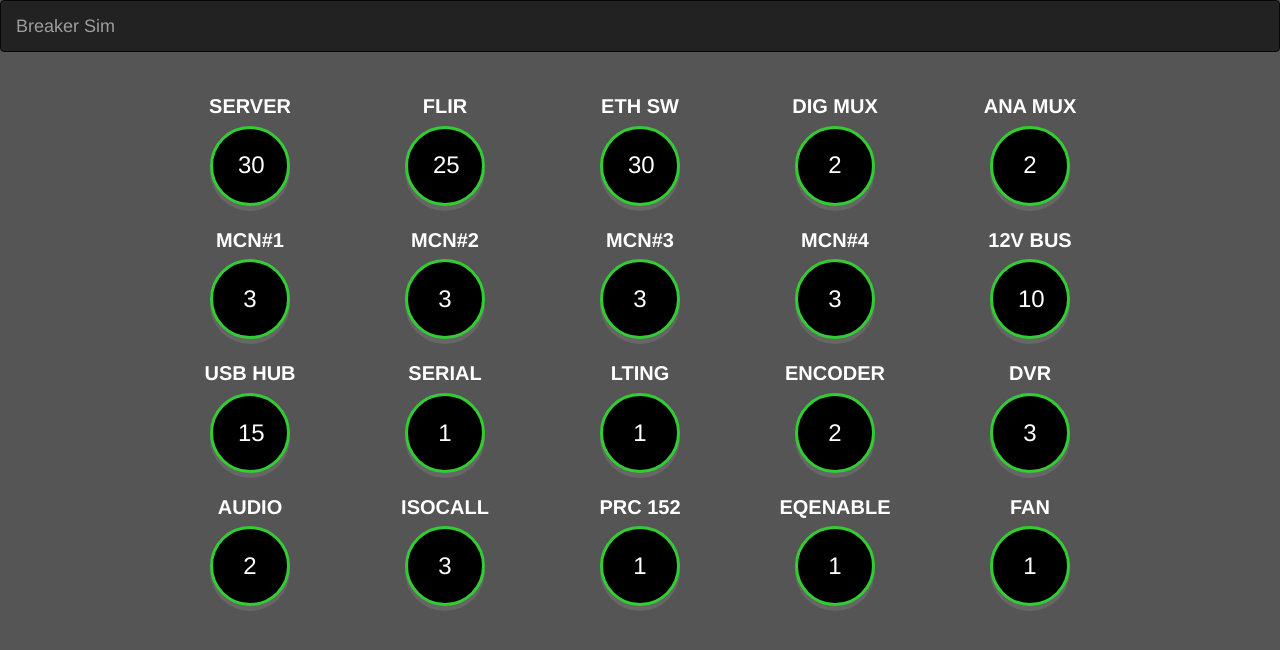
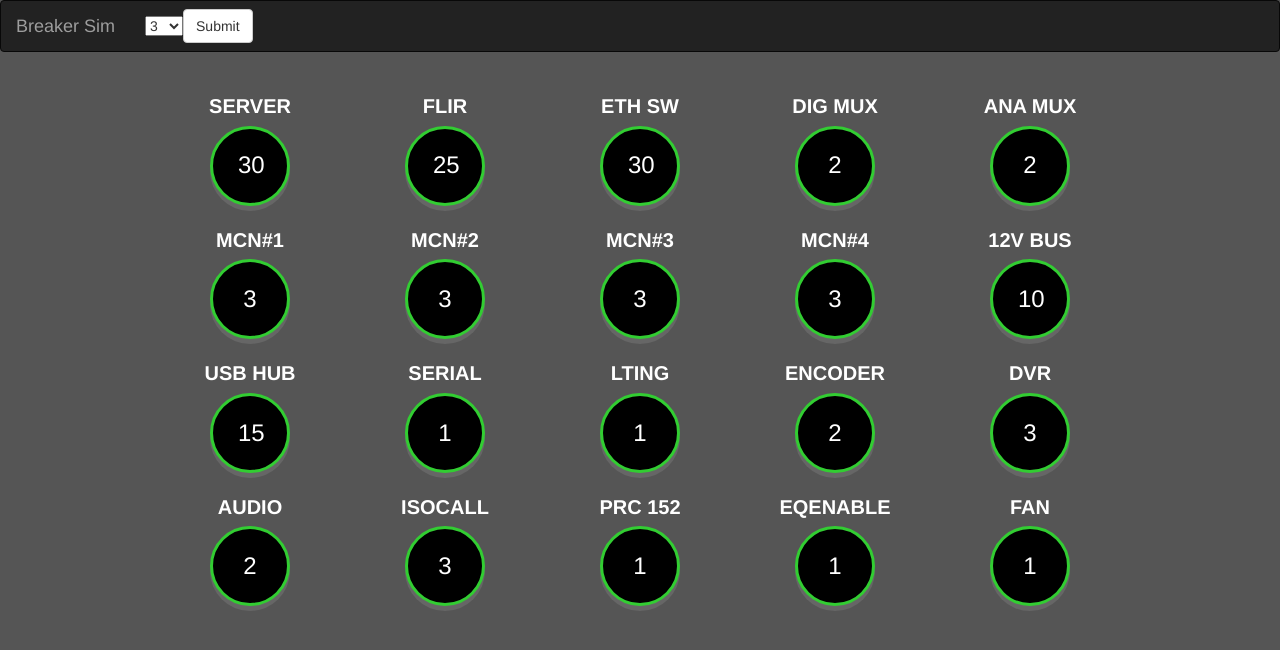
Before and after one commit to finleysa/CB_Panel, an Angular app: page / in a window 1280 px wide. Shown: the top 650 px of the page. Built offline with nearby package versions, Linux system fonts and the light colour scheme.

Commit message:
added dropdown

```diff
--- a/src/app/components/circuit-breakers/circuit-breakers.component.ts
+++ b/src/app/components/circuit-breakers/circuit-breakers.component.ts
@@ -11,6 +11,7 @@ import { Breaker } from "../../breaker";
 export class CircuitBreakersComponent implements OnInit {
   disableButtons=false;
   breakers: Array<Breaker>;
+  popTime: Array<number> = [3,4,5,6,7,8,9,10]
 
   constructor(private renderer: Renderer2, private breakerService: BreakersService){
     this.breakers = Breakers.getBreakers();
--- a/src/app/components/navbar/navbar.component.html
+++ b/src/app/components/navbar/navbar.component.html
@@ -1,3 +1,11 @@
 <nav class="navbar navbar-inverse fixed-top">
   <a class="navbar-brand" href="#">Breaker Sim</a>
+  <form class="navbar-form navbar-left" role="search">
+    <div class="form-group">
+      <select>
+        <option *ngFor="let num of [3,4,5,6,7,8,9,10]" value="{{num}}">{{num}}</option>
+      </select>
+    </div>
+    <button type="submit" class="btn btn-default">Submit</button>
+  </form>
 </nav>
```
